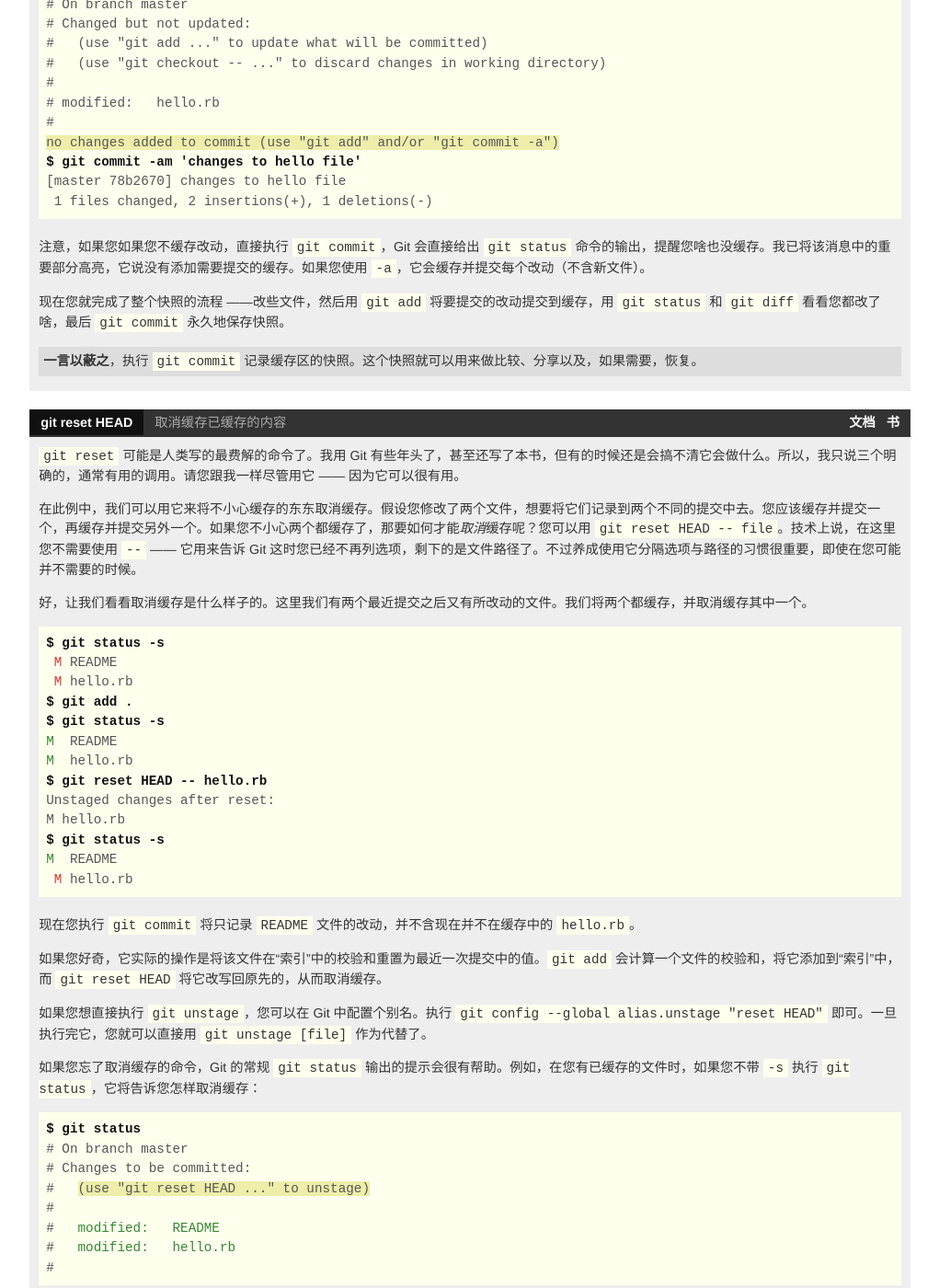
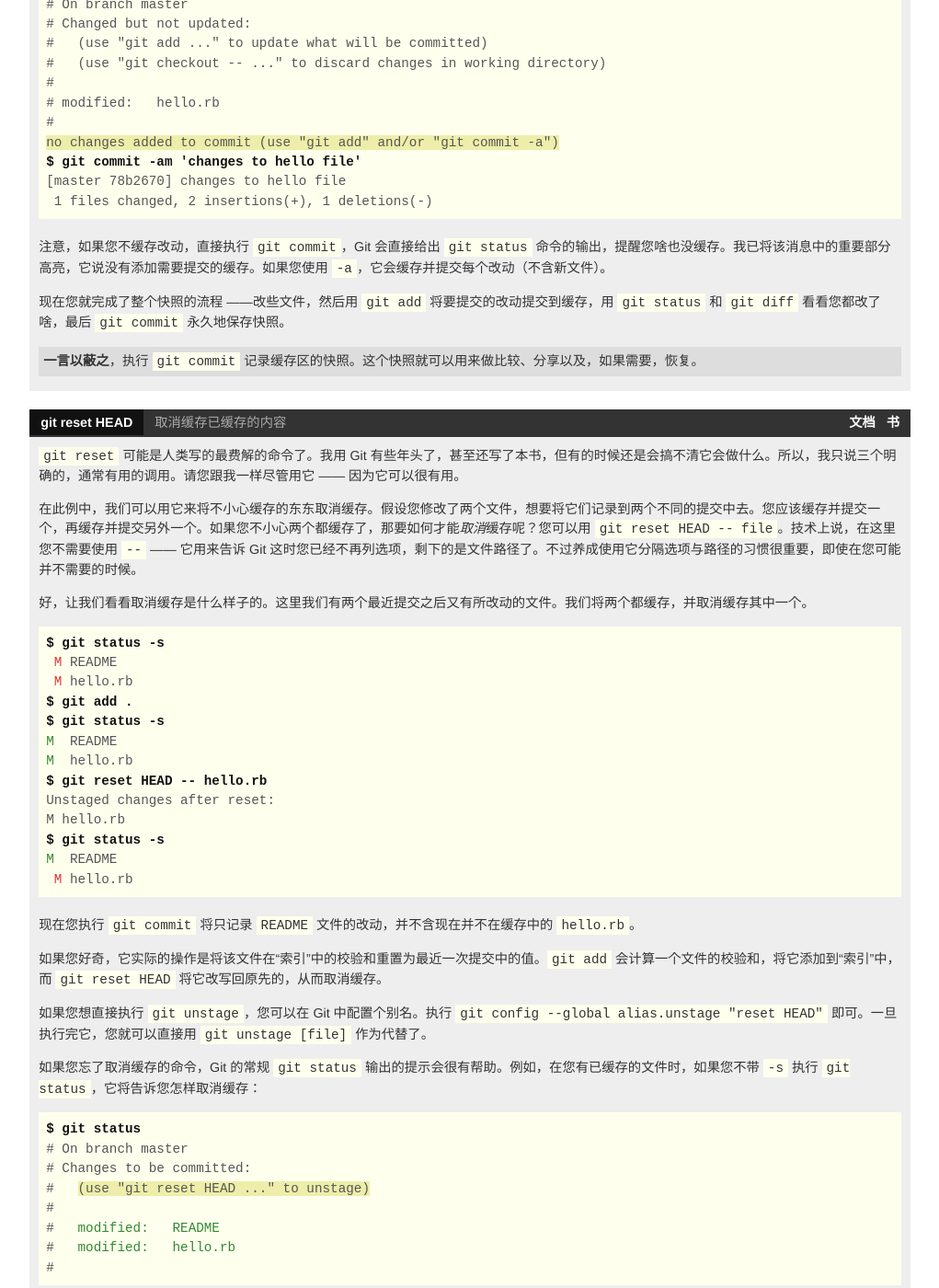
Before and after one commit to git/git-reference, a Jekyll site: the page built from zh/basic/index.html, in a window 1280 px wide and 1400 px high, scrolled down 7090 px. Shown: the whole window at 92% size, without its empty margins (227-1248 px from the left). Built offline with Jekyll 4.4.1, drawn with Linux system fonts in a browser that asks for light colours; nearby versions of some CDN libraries; library files that are not in the unit come from our copies.

Commit message:
fix typo; ignore .DS_Store

```diff
--- a/zh/basic/index.html
+++ b/zh/basic/index.html
@@ -458,7 +458,7 @@ nothing to commit (working directory clean)
  1 files changed, 2 insertions(+), 1 deletions(-)
 </pre>
 
-	<p>注意，如果您如果您不缓存改动，直接执行 <code>git commit</code>，Git 会直接给出 <code>git status</code> 命令的输出，提醒您啥也没缓存。我已将该消息中的重要部分高亮，它说没有添加需要提交的缓存。如果您使用 <code>-a</code>，它会缓存并提交每个改动（不含新文件）。
+	<p>注意，如果您不缓存改动，直接执行 <code>git commit</code>，Git 会直接给出 <code>git status</code> 命令的输出，提醒您啥也没缓存。我已将该消息中的重要部分高亮，它说没有添加需要提交的缓存。如果您使用 <code>-a</code>，它会缓存并提交每个改动（不含新文件）。
     </p>
 
 	<p>
```
Also changed, not shown: other parts of zh/basic/index.html (+1 -1 lines), 1 other file.
